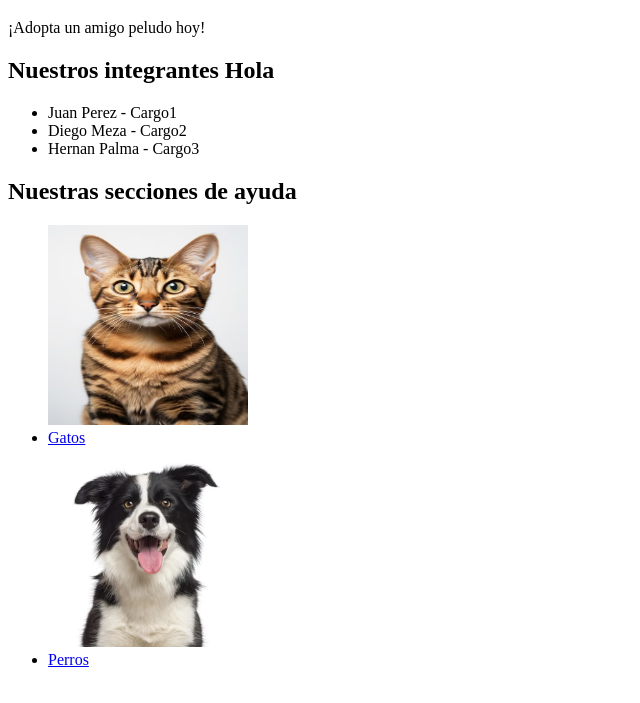
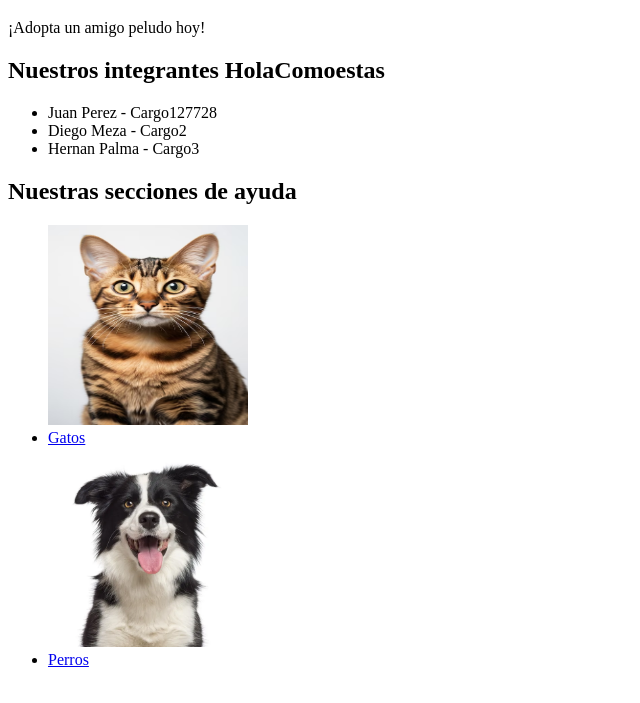
Before and after one commit to Raul28K/Mi-Primer-Repo, a plain HTML site: page Index.html in a window 1280 px wide. Shown: the part 61-764 px from the top of the page, without its empty margins (0-640 px from the left). Drawn offline with Linux system fonts and the light colour scheme.

Commit message:
Segunda prueba

```diff
--- a/Index.html
+++ b/Index.html
@@ -11,9 +11,9 @@
     <p>¡Adopta un amigo peludo hoy!</p>
 
 
-    <h2 >Nuestros integrantes Hola</h2>
+    <h2 >Nuestros integrantes HolaComoestas</h2>
     <ul>
-      <li>Juan Perez - Cargo1</li>
+      <li>Juan Perez - Cargo127728</li>
       <li>Diego Meza - Cargo2</li>
       <li>Hernan Palma - Cargo3</li>
     </ul>
```
